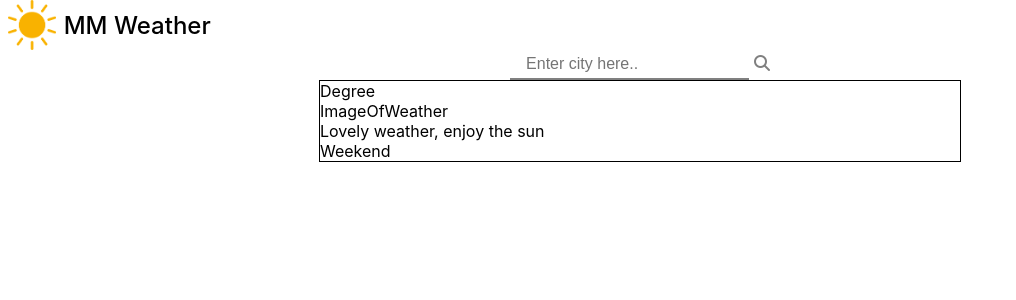
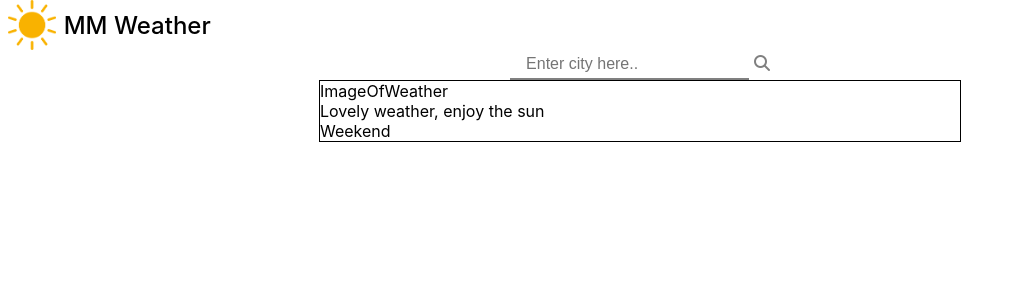
Before and after one commit to MattinNajafi/weather, a React (Create React App) app: page / in a window 1280 px wide. Shown: the top 300 px of the page, without its empty margins (0-1016 px from the left). Built offline with nearby package versions, Linux system fonts and the light colour scheme.

Commit message:
first commit degrees

```diff
--- a/src/components/Degrees.tsx
+++ b/src/components/Degrees.tsx
@@ -1,12 +1,15 @@
 import * as React from "react";
 
-export interface Props {}
+
+export interface TemperatureProps {
+  temperature: number;
+}
 
 export interface State {}
 
-class Degrees extends React.Component<Props, State> {
+class Degrees extends React.Component<TemperatureProps, State> {
   render() {
-    return <div>Degree</div>;
+    return <div>{this.props.temperature}</div>;
   }
 }
 
--- a/src/components/Flexbox.tsx
+++ b/src/components/Flexbox.tsx
@@ -15,7 +15,7 @@ export default class Flexbox extends React.Component<Props, State> {
     return (
       <div className="flexbox">
         <City CityName={this.props.nameOfCity} />
-        <ImageAndTemperature />
+        <ImageAndTemperature temperature={this.props.temperature}/>
         <Description temperature={25} />
         <Week />
       </div>
--- a/src/components/ImageAndTemperature.tsx
+++ b/src/components/ImageAndTemperature.tsx
@@ -2,7 +2,10 @@ import * as React from "react";
 import Degrees from "./Degrees";
 import ImageOfWeather from "./ImageOfWeather";
 
-export interface Props {}
+export interface Props {
+  temperature: number;
+  image: any;
+}
 
 export interface State {}
 
@@ -10,7 +13,7 @@ class ImageAndTemperature extends React.Component<Props, State> {
   render() {
     return (
       <div>
-        <Degrees />
+        <Degrees temperature = {this.props.temperature}/>
         <ImageOfWeather />
       </div>
     );
```
Also changed, not shown: src/components/Description.tsx (line endings or trailing spaces).
